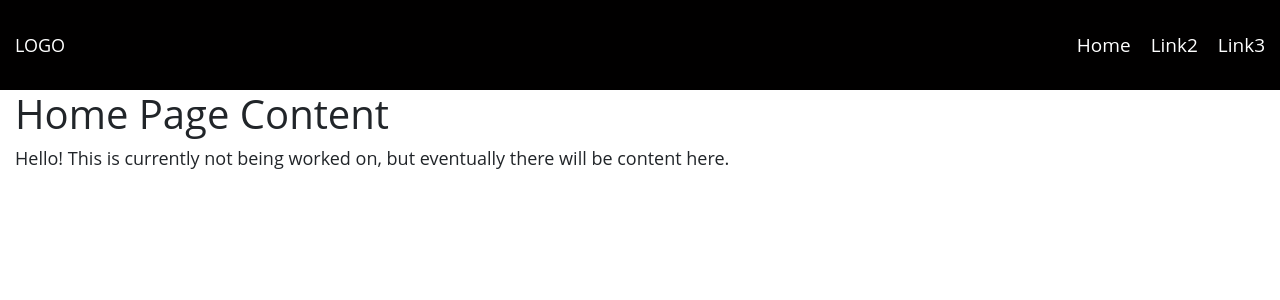
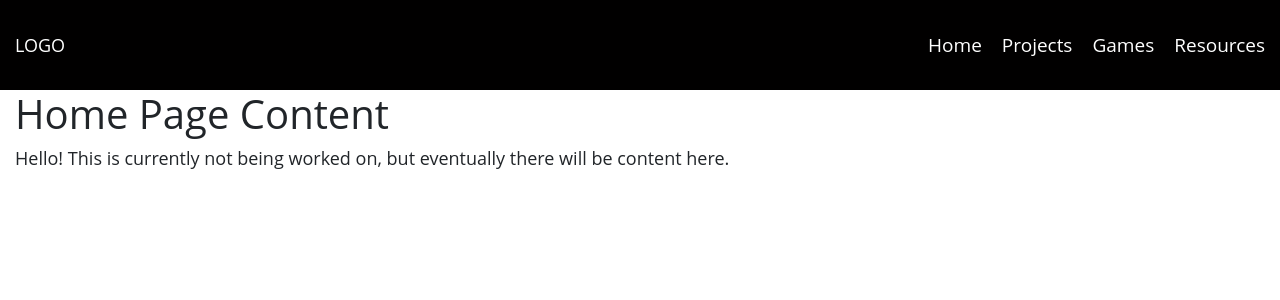
Before and after one commit to A1Liu/webpage, a React (Create React App) app: page / in a window 1280 px wide. Shown: the top 300 px of the page. Built offline with nearby package versions, Linux system fonts and the light colour scheme.

Commit message:
added content to header

```diff
--- a/src/components/headerComponent/header.js
+++ b/src/components/headerComponent/header.js
@@ -17,10 +17,13 @@ class Header extends Component {
 					<Link to="/">Home</Link>
 				</li>
 				<li>
-					<Link to="/page2">Link2</Link>
+					<Link to="/projects">Projects</Link>
+				</li>
+				<li>
+					<Link to="/games">Games</Link>
 				</li>
 				<li className="last">
-					<Link to="/page3">Link3</Link>
+					<Link to="/resources">Resources</Link>
 				</li>
 			</ul>
 		</nav>
```
